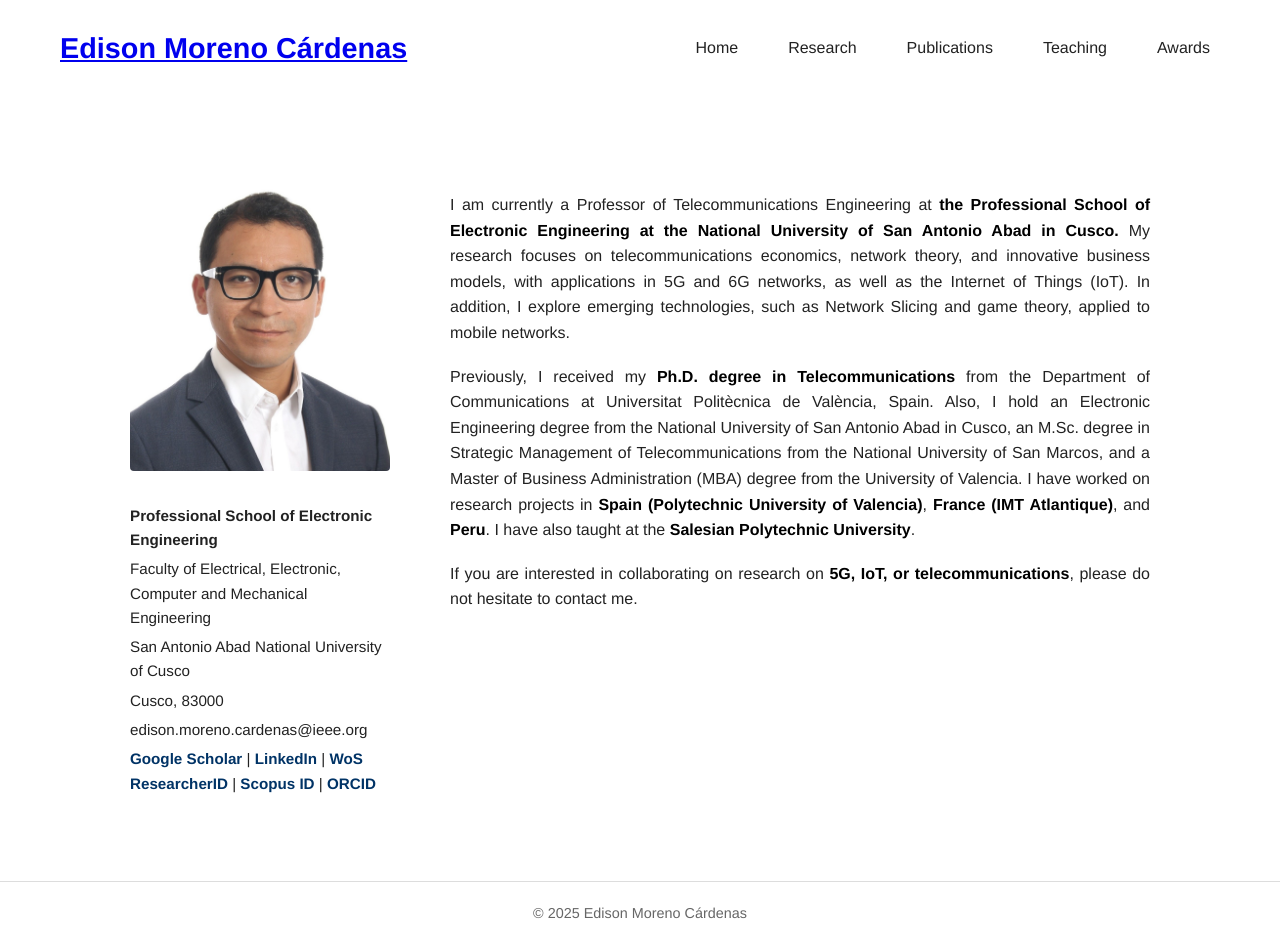
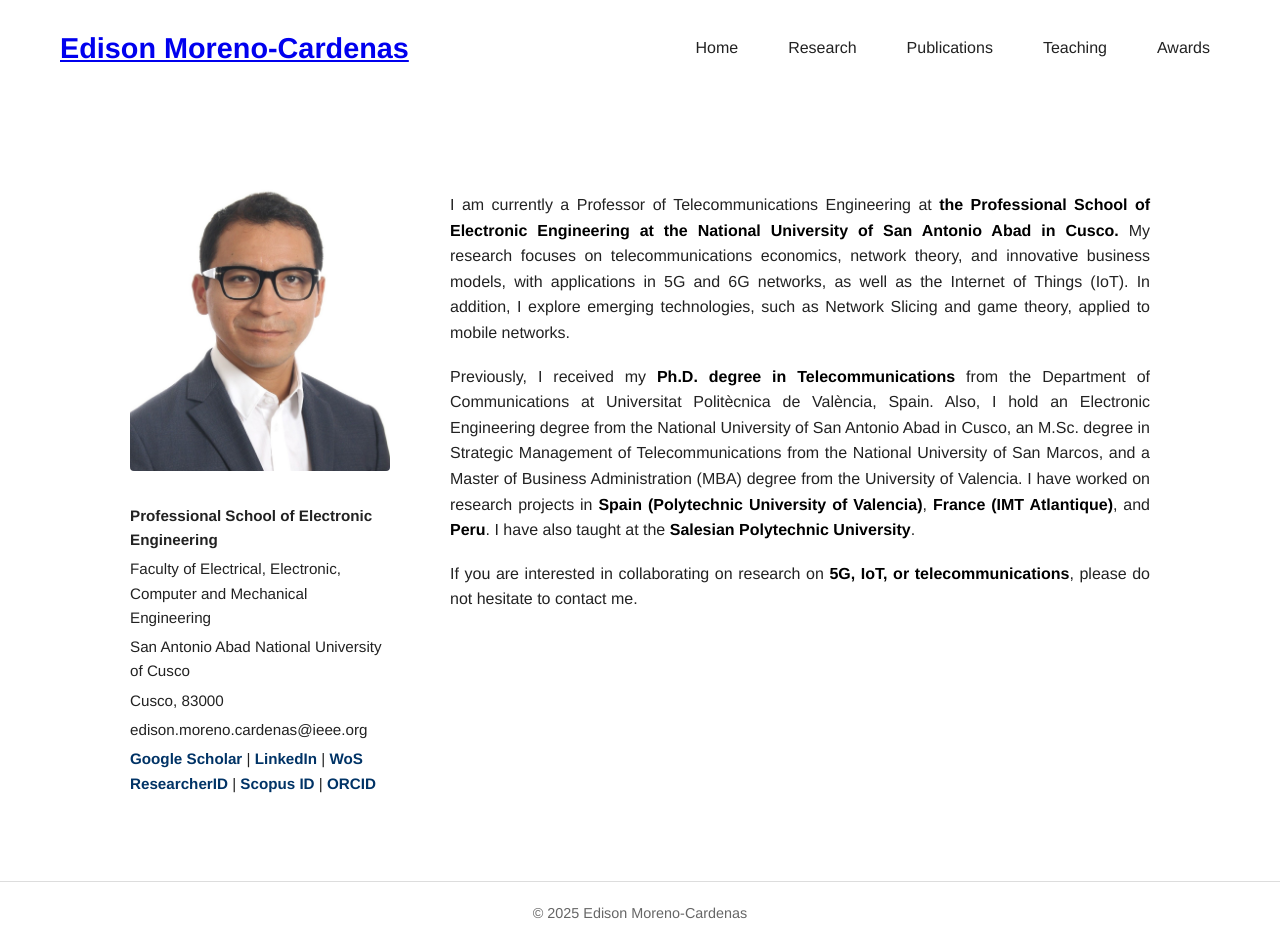
Before and after one commit to edisonmorenocardenas/edisonmorenocardenas.github.io, a Jekyll site: the page built from index.html, in a window 1280 px wide and 945 px high. Built offline with Jekyll 4.4.1, drawn with Linux system fonts in a browser that asks for light colours.

Commit message:
Actualizar contenido deç

```diff
--- a/_config.yml
+++ b/_config.yml
@@ -1,5 +1,5 @@
-title: "Edison Moreno Cárdenas"
-description: "Investigador en Telecomunicaciones, IoT y Energías Renovables"
+title: "Edison Moreno-Cardenas"
+description: "Researcher in Telecommunications, IoT and Renewable Energy"
 email: contacto@edisonmoreno.com
 url: "https://edisonmoreno.github.io"
 baseurl: "" # dejar vacío si es una página tipo usuario.github.io
--- a/_includes/footer.html
+++ b/_includes/footer.html
@@ -1,3 +1,3 @@
 <footer>
-  © 2025 Edison Moreno Cárdenas
+  © 2025 Edison Moreno-Cardenas
 </footer>
```
